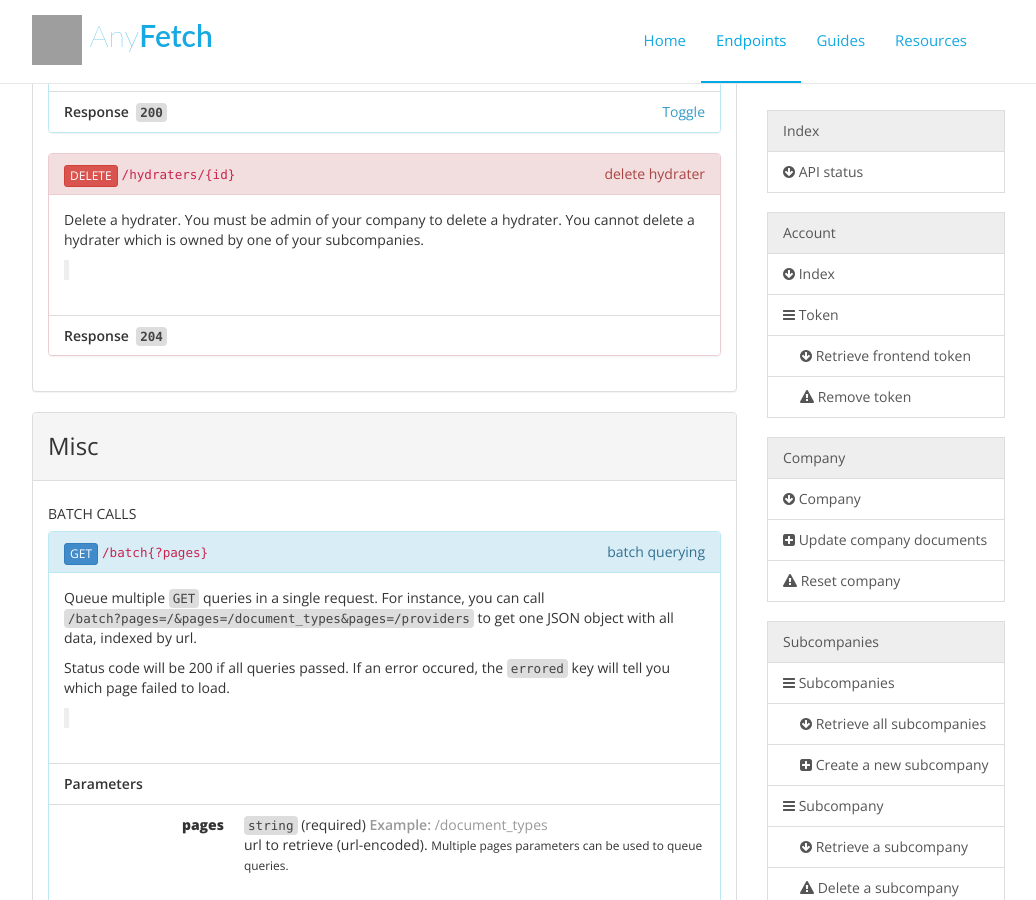
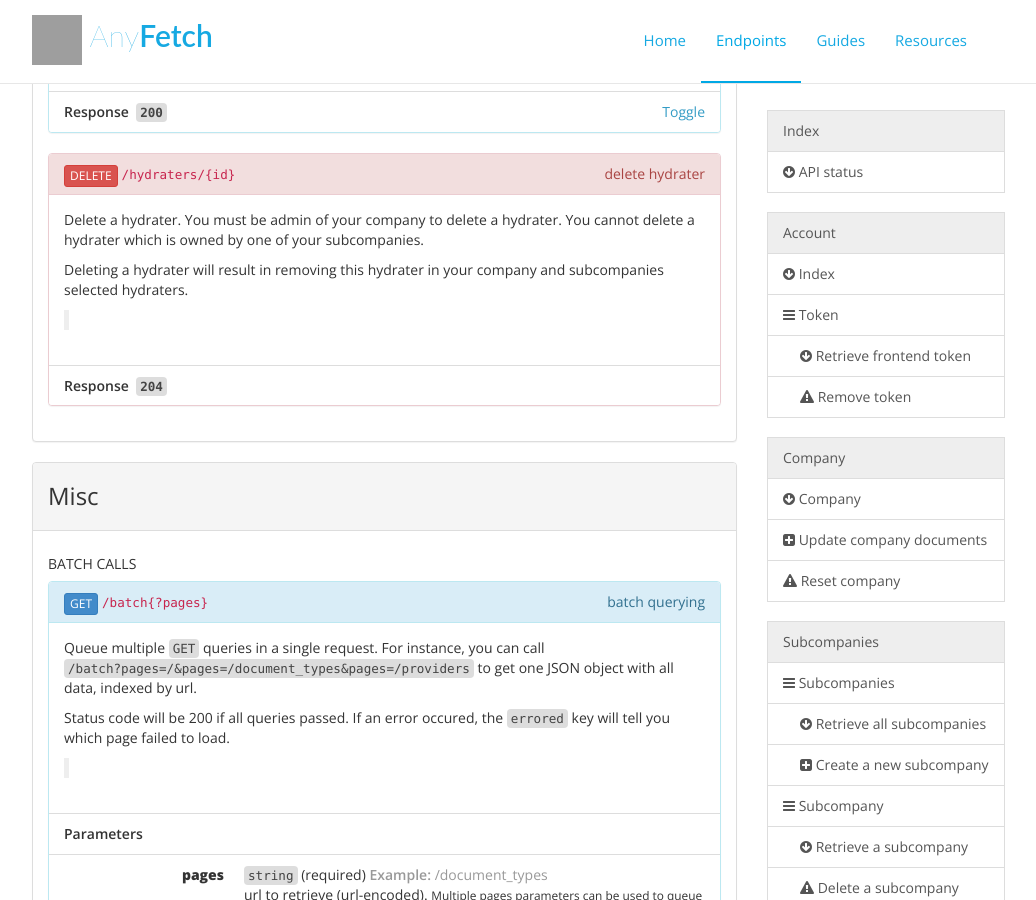
Before and after one commit to AnyFetch/developers.anyfetch.com, a Jekyll site: the page endpoints/index.html, which Jekyll copies as it is, in a window 1280 px wide and 900 px high, scrolled down 15062 px. Shown: the whole window, without its empty margins (133-1169 px from the left). Built offline with Jekyll 4.4.1, drawn with Linux system fonts in a browser that asks for light colours; nearby versions of some CDN libraries; Markdown is read by kramdown in place of the engine named in the settings; grey boxes are pictures that could not be loaded.

Commit message:
More info on deleting hydraters

```diff
--- a/endpoints/index.html
+++ b/endpoints/index.html
@@ -1597,6 +1597,7 @@ See <a href="/guides/creating/hydrater.html">how to create a hydrater</a>.</p>
 </code></pre></li></ul></section><section id="hydraters-hydrater-delete" class="panel panel-danger"><div class="panel-heading"><div style="float:right"><span style="text-transform: lowercase">Delete Hydrater</span></div><div style="float:left"><a href="#hydraters-hydrater-delete" class="btn btn-xs btn-danger">DELETE</a></div><div style="overflow:hidden"><code>/hydraters/{id}</code></div></div><div class="panel-body"><p>Delete a hydrater.
 You must be admin of your company to delete a hydrater.
 You cannot delete a hydrater which is owned by one of your subcompanies.</p>
+<p>Deleting a hydrater will result in removing this hydrater in your company and subcompanies selected hydraters.</p>
 <blockquote>
 <ul>
 <li><code>401 Unauthorized</code>: you did not specify any credentials, or you are using a non-supported <code>Authorization</code> scheme</li>
```
